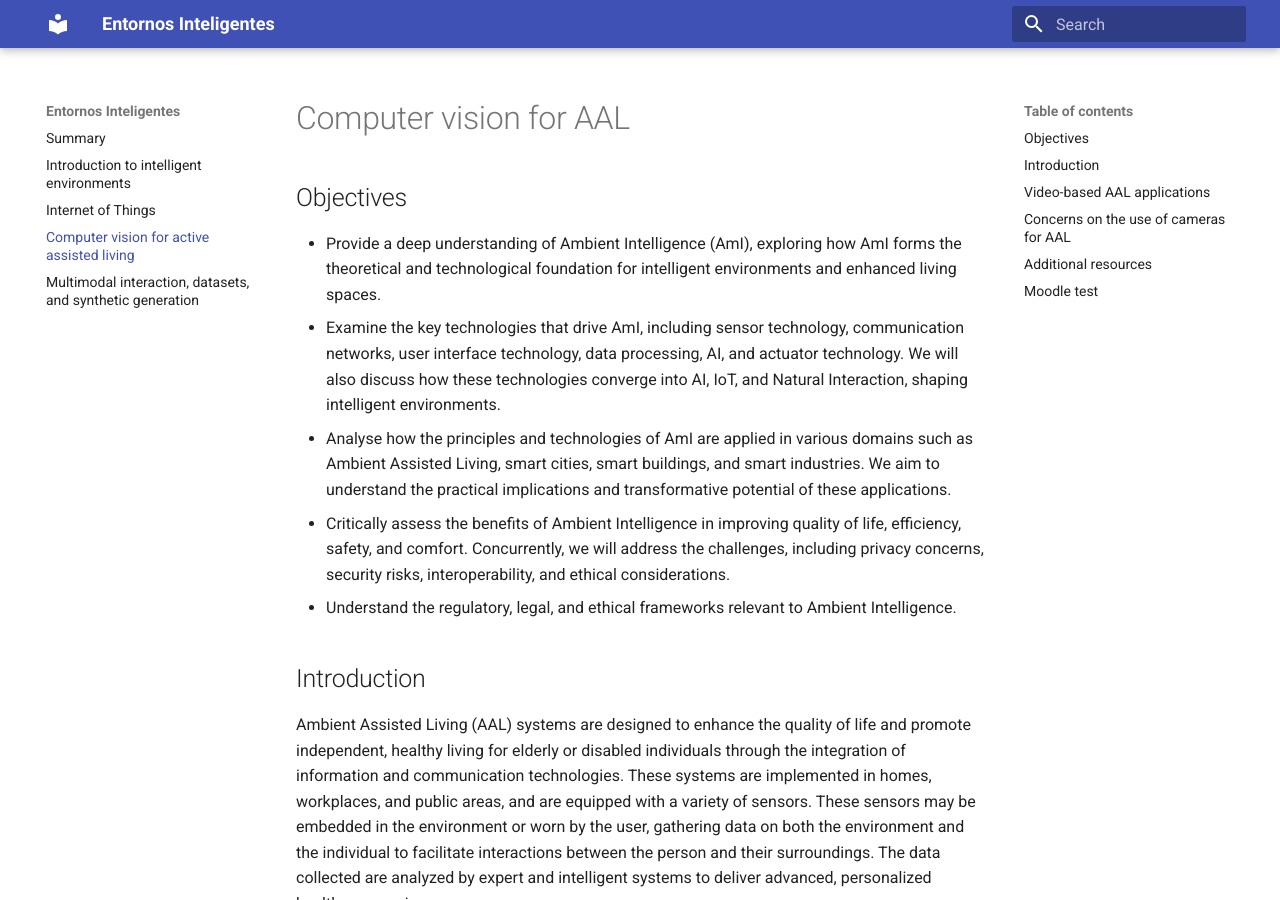
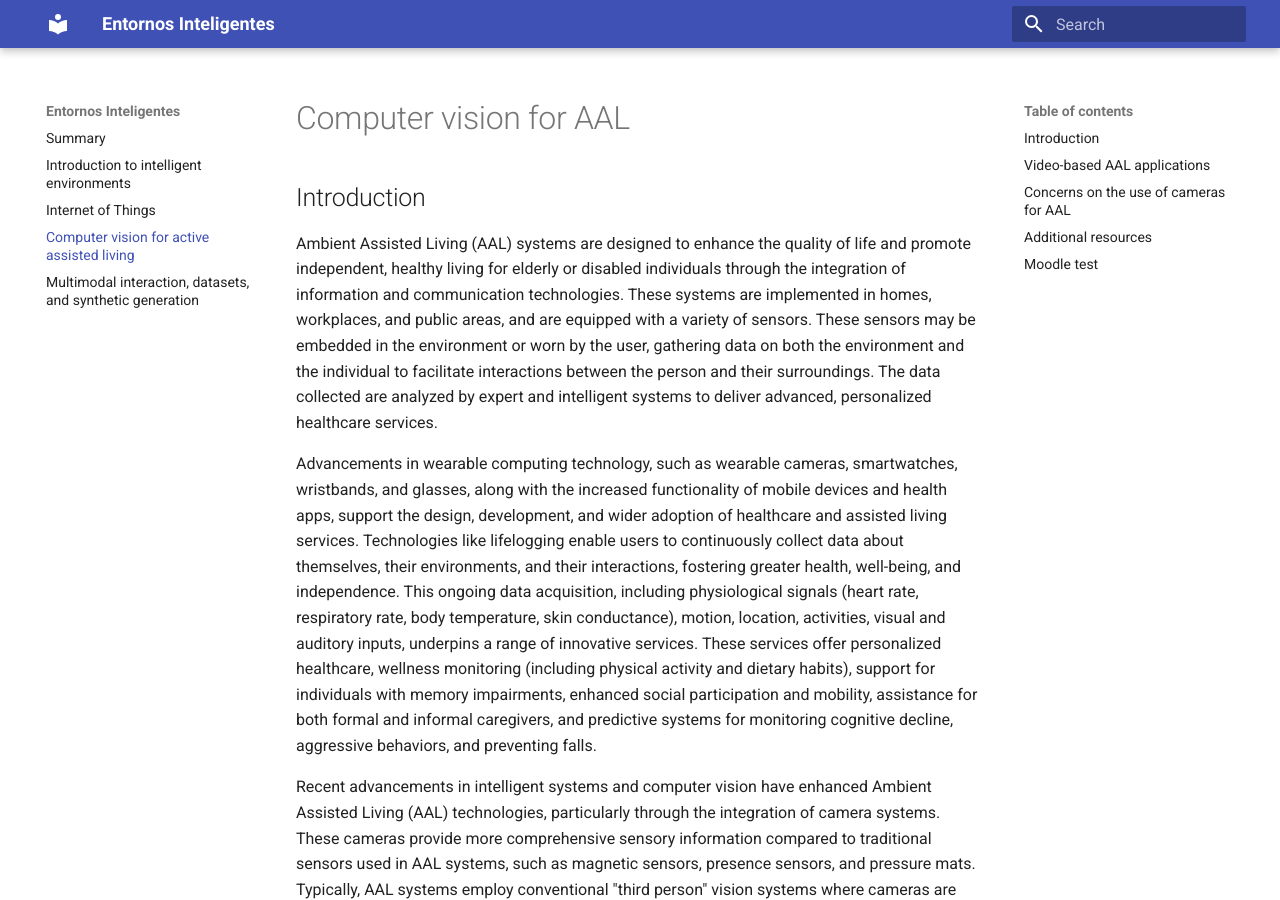
Before and after one commit to FranciscoFlorezRevuelta/EI, an MkDocs documentation site: the page built from docs/CV_AAL.md, in a window 1280 px wide and 900 px high. Built offline with MkDocs 1.6.1 and Material for MkDocs 9.7.7, drawn with Linux system fonts in a browser that asks for light colours.

Commit message:
Update CV_AAL.md

```diff
--- a/docs/CV_AAL.md
+++ b/docs/CV_AAL.md
@@ -1,12 +1,4 @@
 # Computer vision for AAL
-
-## Objectives
-
-* Provide a deep understanding of Ambient Intelligence (AmI), exploring how AmI forms the theoretical and technological foundation for intelligent environments and enhanced living spaces.
-* Examine the key technologies that drive AmI, including sensor technology, communication networks, user interface technology, data processing, AI, and actuator technology. We will also discuss how these technologies converge into AI, IoT, and Natural Interaction, shaping intelligent environments.
-* Analyse how the principles and technologies of AmI are applied in various domains such as Ambient Assisted Living, smart cities, smart buildings, and smart industries. We aim to understand the practical implications and transformative potential of these applications.
-* Critically assess the benefits of Ambient Intelligence in improving quality of life, efficiency, safety, and comfort. Concurrently, we will address the challenges, including privacy concerns, security risks, interoperability, and ethical considerations.
-* Understand the regulatory, legal, and ethical frameworks relevant to Ambient Intelligence.
 
 ## Introduction
 
```
